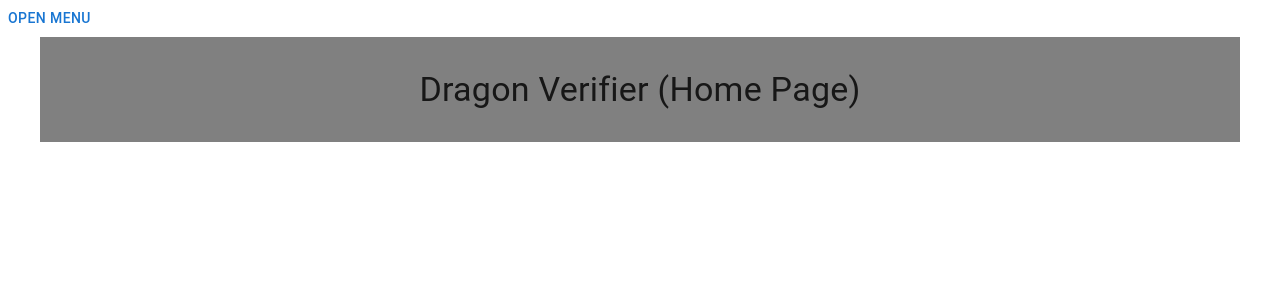
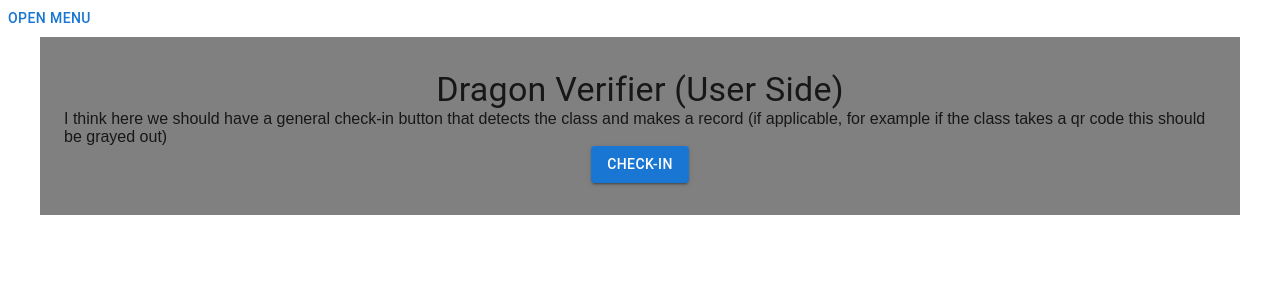
Before and after one commit to DGPRJN/DragonVerifier, a Next.js app in the folder client/: page / in a window 1280 px wide. Shown: the top 300 px of the page. Built offline with nearby package versions, Linux system fonts and the light colour scheme.

Commit message:
fixed check-in

```diff
--- a/client/app/login/page.tsx
+++ b/client/app/login/page.tsx
@@ -3,6 +3,7 @@ import { Button, Container } from "@mui/material";
 import React from 'react';
 
 //TODO Hook up Canvas API
+//Should be the log-in flow
 const LoginButton = () => {
   const handleClick = () => {
     console.log("Login button clicked");
--- a/client/app/page.tsx
+++ b/client/app/page.tsx
@@ -1,12 +1,26 @@
+//TODO Get rid of this, we should try to do as much rendering on the server as possible
+"use client";
+import {Box, Button, Typography, Container} from "@mui/material";
 
-import {Typography, Container} from "@mui/material";
+const CheckinButton = () => {
+  const handleClick = () => {
+    console.log("Login button clicked");
+  }
+    return(
+      <Button variant="contained" color="primary" onClick={handleClick}>Check-in</Button>
+  );
+
+  };
 
 export default function Home() {
   return (
     <>
       <Container maxWidth="lg" sx={{ bgcolor: "gray", padding: 4 }}>
-        <Typography variant="h4" sx={{ textAlign: "center" }}>Dragon Verifier (Home Page)</Typography>
-        <Typography variant="Body" sx={{ textAlign: "center" }}></Typography>
+        <Typography variant="h4" sx={{ textAlign: "center" }}>Dragon Verifier (User Side)</Typography>
+        <Typography variant="Body" sx={{ textAlign: "center" }}>I think here we should have a general check-in button that detects the class and makes a record (if applicable, for example if the class takes a qr code this should be grayed out)</Typography>
+        <Box display="flex" justifyContent="center">
+        <CheckinButton/>
+        </Box>
       </Container>
     </>
   );
```
